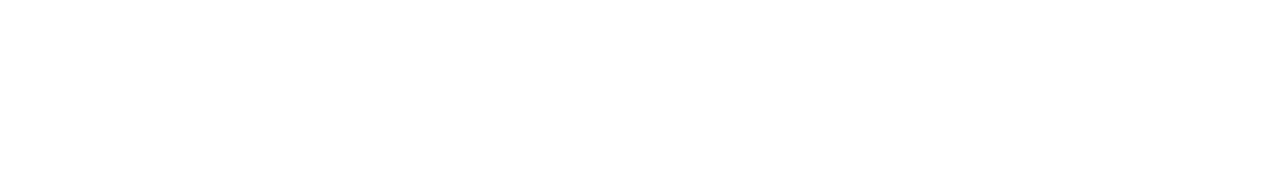
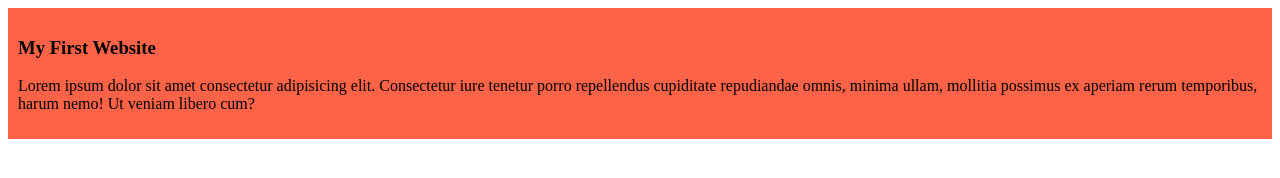
Before and after one commit to MdShafiqulIslam2025/my-simple-website, a plain HTML site: page index.html in a window 1280 px wide. Drawn offline with Linux system fonts and the light colour scheme.

Commit message:
added the first blog

```diff
--- /dev/null
+++ b/Styles/blog.css
@@ -0,0 +1,4 @@
+div{
+    background-color: tomato;
+    padding: 10px;
+}
--- a/index.html
+++ b/index.html
@@ -4,8 +4,12 @@
     <meta charset="UTF-8">
     <meta name="viewport" content="width=device-width, initial-scale=1.0">
     <title>My Simple Website</title>
+    <link rel="stylesheet" href="Styles/blog.css">
 </head>
 <body>
-
+    <div>
+        <h3>My First Website</h3>
+        <p>Lorem ipsum dolor sit amet consectetur adipisicing elit. Consectetur iure tenetur porro repellendus cupiditate repudiandae omnis, minima ullam, mollitia possimus ex aperiam rerum temporibus, harum nemo! Ut veniam libero cum?</p>
+    </div>
 </body>
 </html>
```
